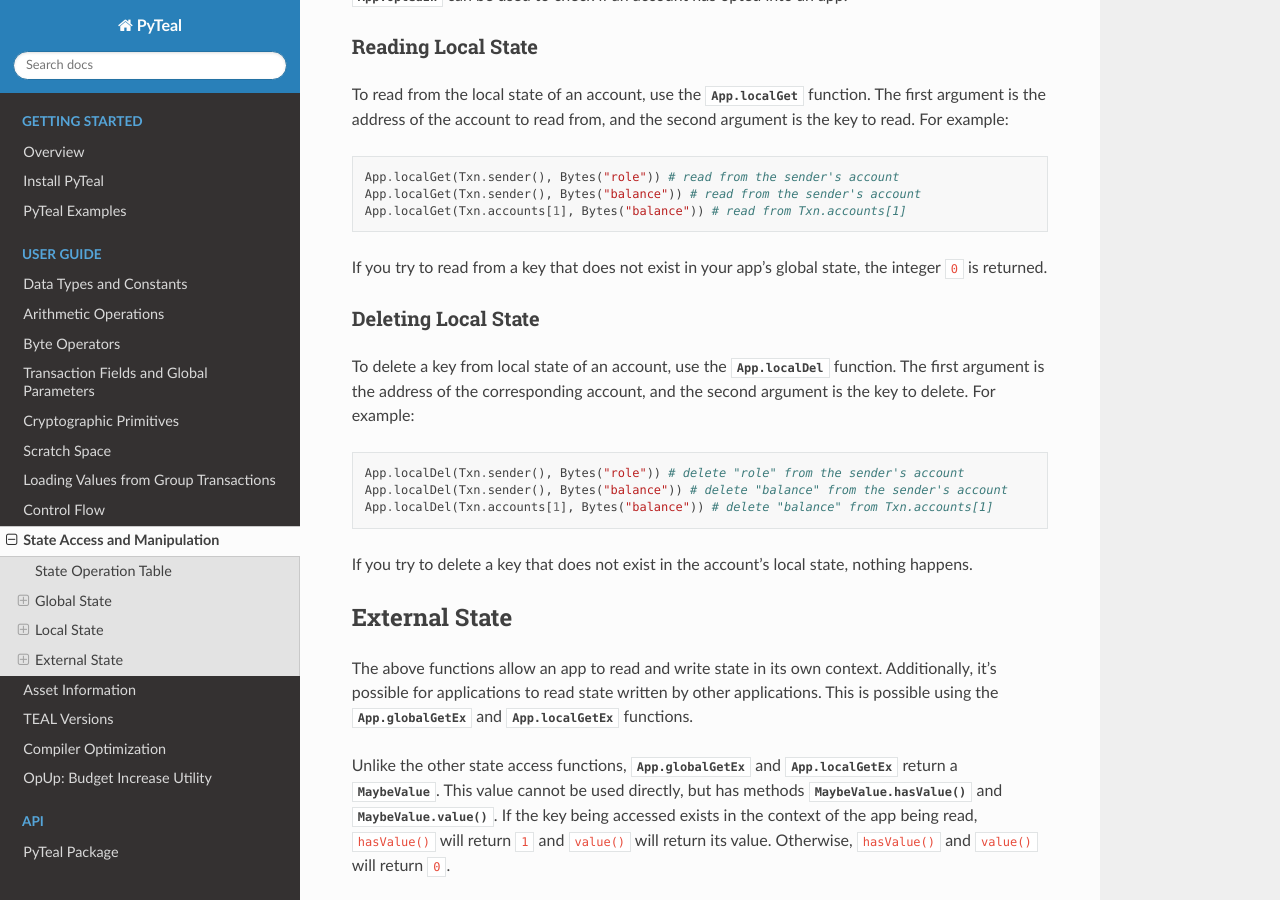
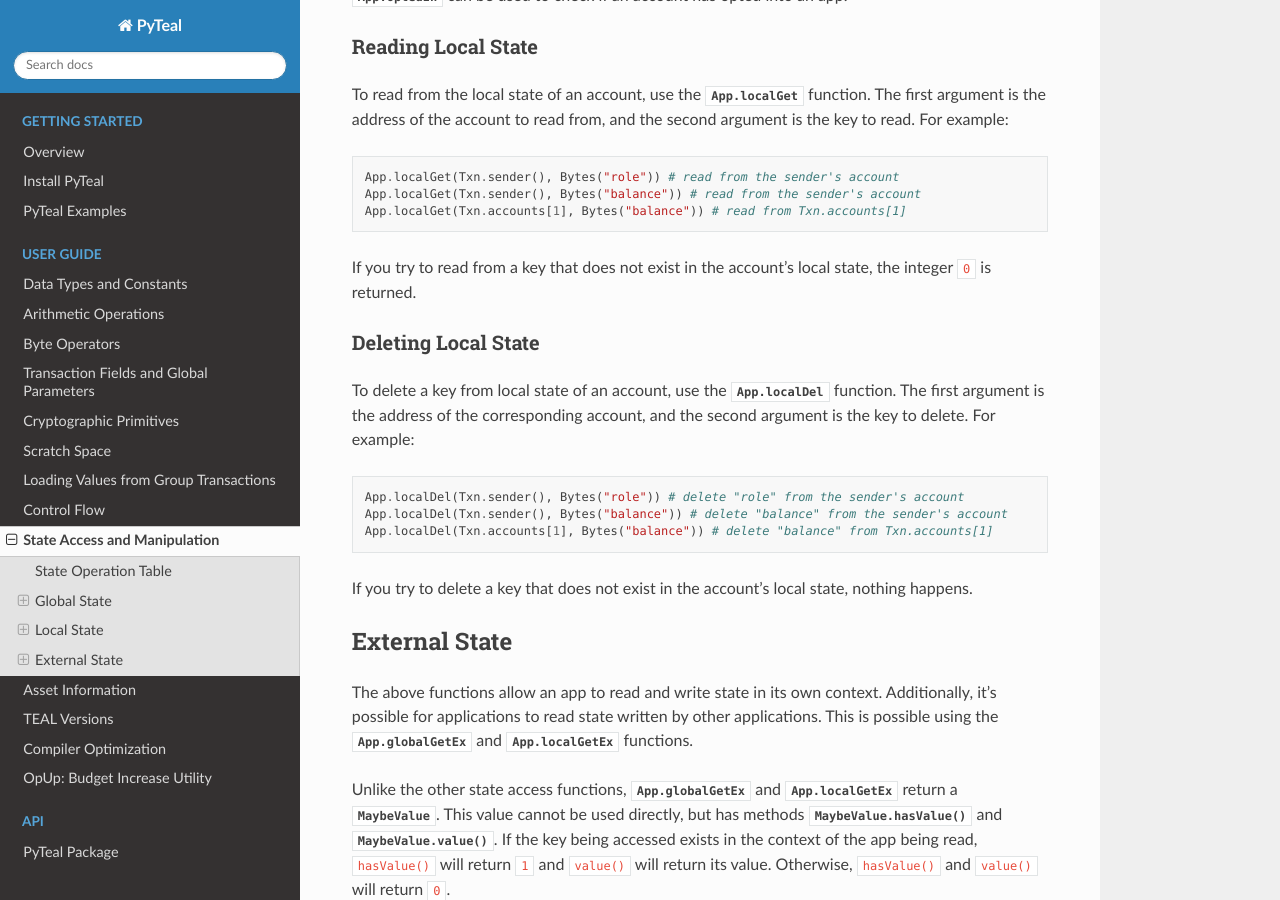
Before and after one commit to algorand/pyteal, a Sphinx documentation site: the page built from docs/state.rst, in a window 1280 px wide and 900 px high, scrolled down 1984 px. Built offline with Sphinx 7.4.7 and the Read the Docs theme 2.0.0, drawn with Linux system fonts in a browser that asks for light colours.

Commit message:
fix incorrect reference to globala account in local state docs (#359)

```diff
--- a/docs/state.rst
+++ b/docs/state.rst
@@ -108,7 +108,7 @@ is the address of the account to read from, and the second argument is the key t
     App.localGet(Txn.sender(), Bytes("balance")) # read from the sender's account
     App.localGet(Txn.accounts[1], Bytes("balance")) # read from Txn.accounts[1]
 
-If you try to read from a key that does not exist in your app's global state, the integer :code:`0`
+If you try to read from a key that does not exist in the account's local state, the integer :code:`0`
 is returned.
 
 Deleting Local State
```
